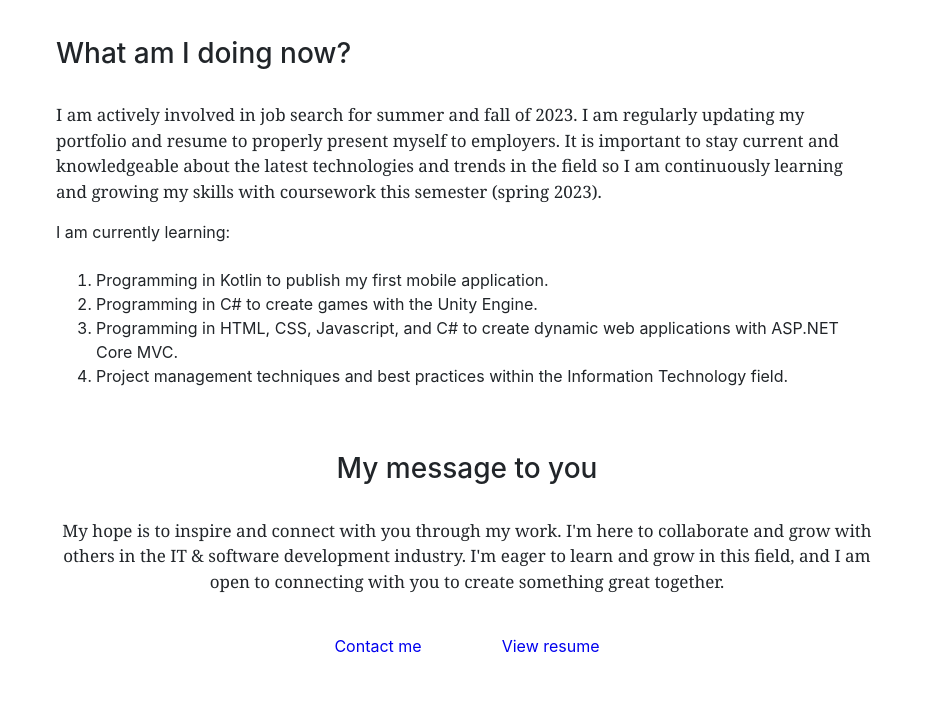
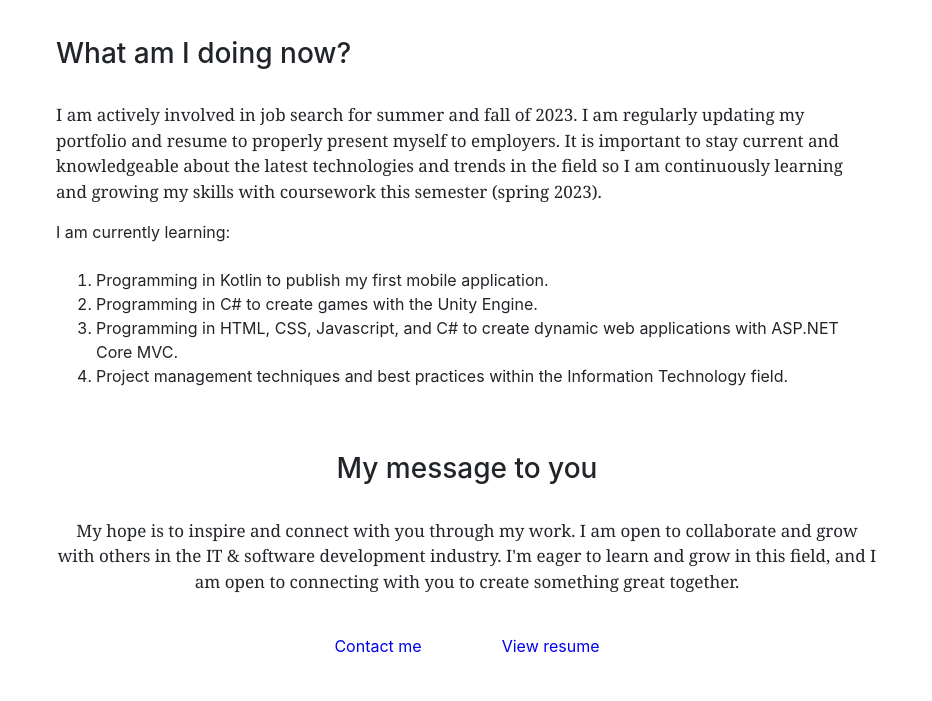
Before and after one commit to steelesh/personal-portfolio-v2, a website: page about.html in a window 1280 px wide. Shown: the part 1214-1915 px from the top of the page, without its empty margins (173-1105 px from the left). Drawn offline with nearby package versions, Linux system fonts and the light colour scheme.

Commit message:
Change wording in about description

```diff
--- a/about.html
+++ b/about.html
@@ -160,7 +160,7 @@
         <h3 style="text-align: center">My message to you</h3>
         <br />
         <p style="text-align: center">
-          My hope is to inspire and connect with you through my work. I'm here
+          My hope is to inspire and connect with you through my work. I am open
           to collaborate and grow with others in the IT & software development
           industry. I'm eager to learn and grow in this field, and I am open to
           connecting with you to create something great together.
```
